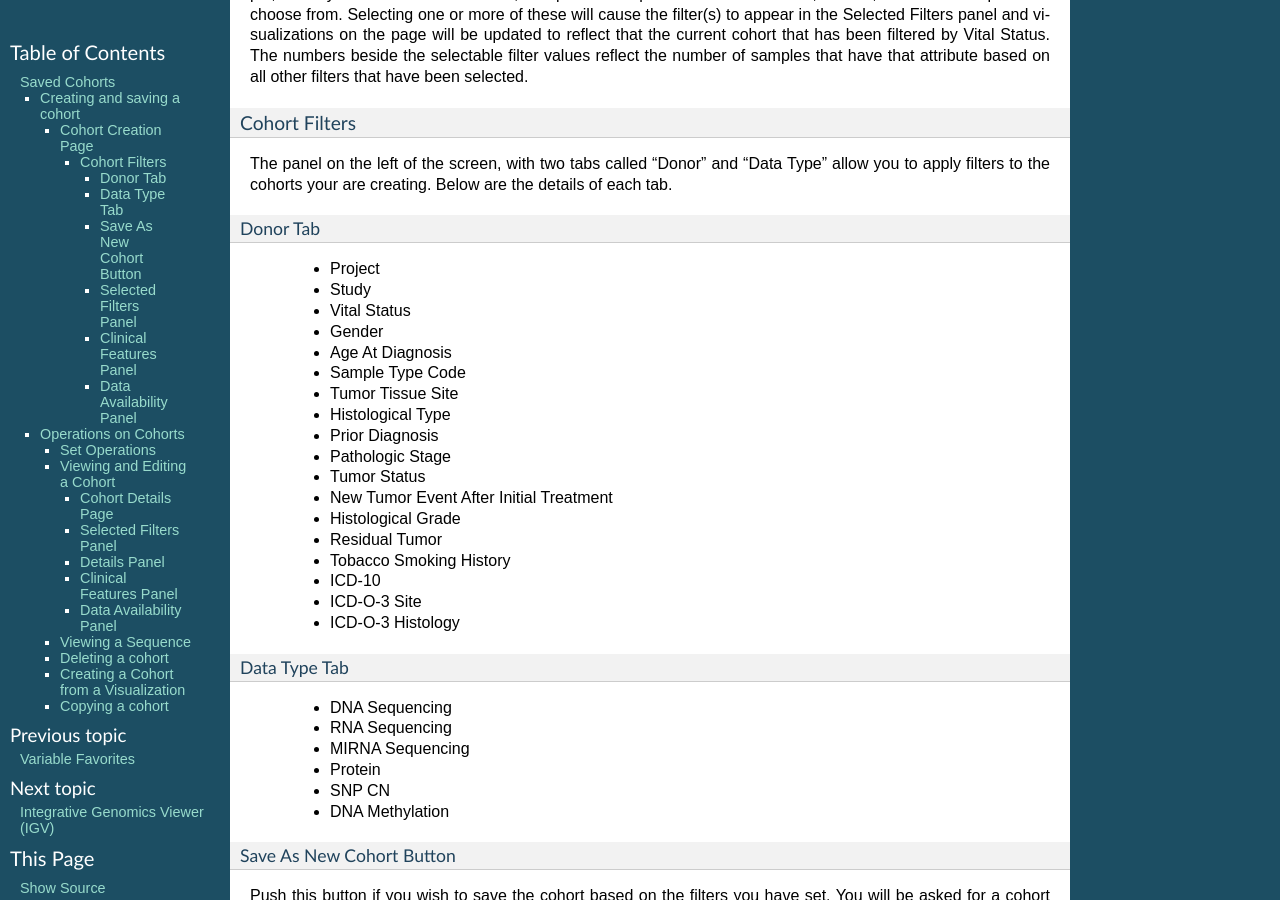
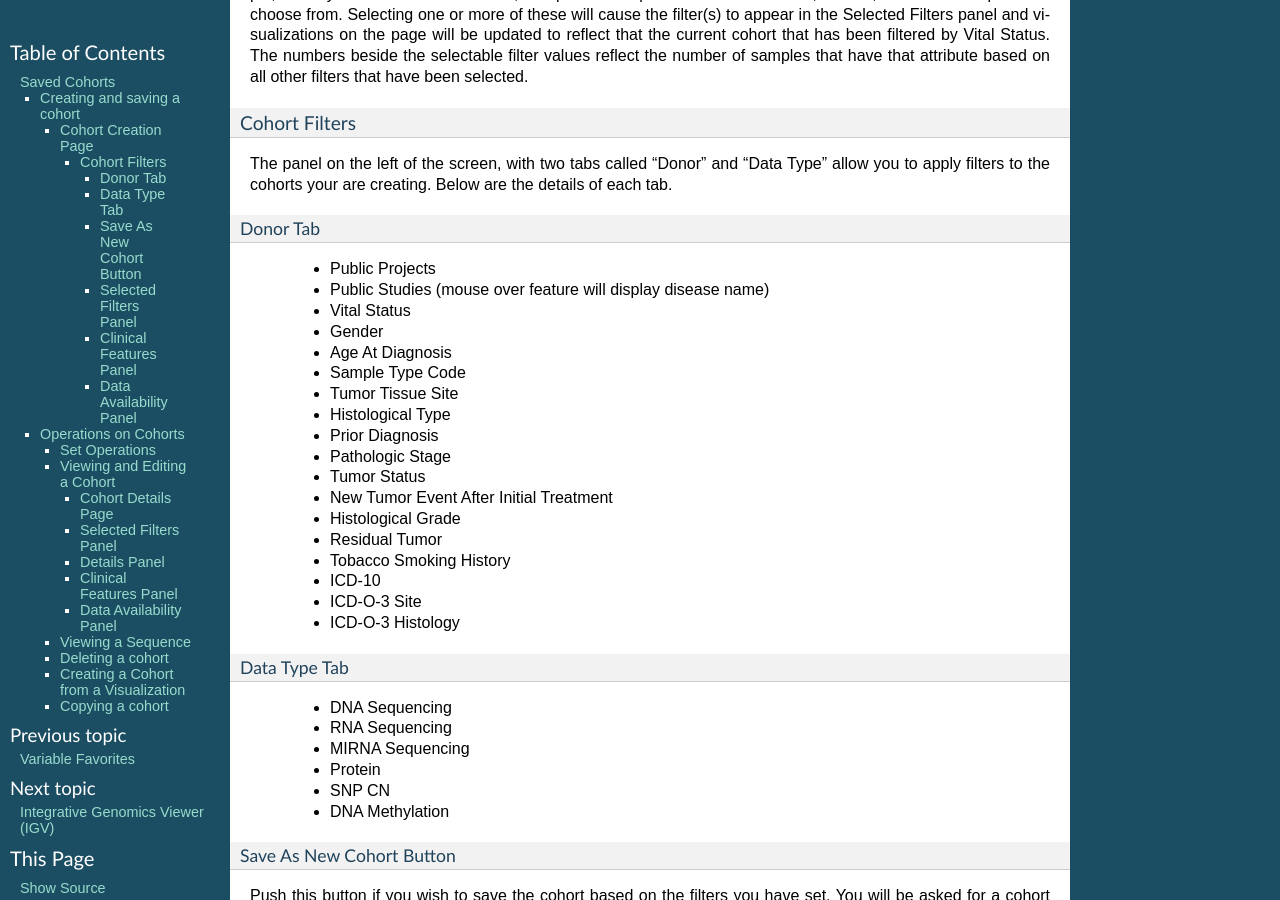
Before and after one commit to isb-cgc/readthedocs, a Sphinx documentation site: the page built from docs/source/sections/webapp/Saved-Cohorts.rst, in a window 1280 px wide and 900 px high, scrolled down 496 px. Built offline with Sphinx 7.4.7, drawn with Linux system fonts in a browser that asks for light colours.

Commit message:
Update Saved-Cohorts.rst

```diff
--- a/docs/source/sections/webapp/Saved-Cohorts.rst
+++ b/docs/source/sections/webapp/Saved-Cohorts.rst
@@ -34,8 +34,8 @@ The panel on the left of the screen, with two tabs called "Donor" and "Data Type
 Donor Tab
 ^^^^^^^^^^^^^^^^^^^^^^^^
 
-    * Project
-    * Study
+    * Public Projects
+    * Public Studies (mouse over feature will display disease name)
     * Vital Status
     * Gender
     * Age At Diagnosis
```
